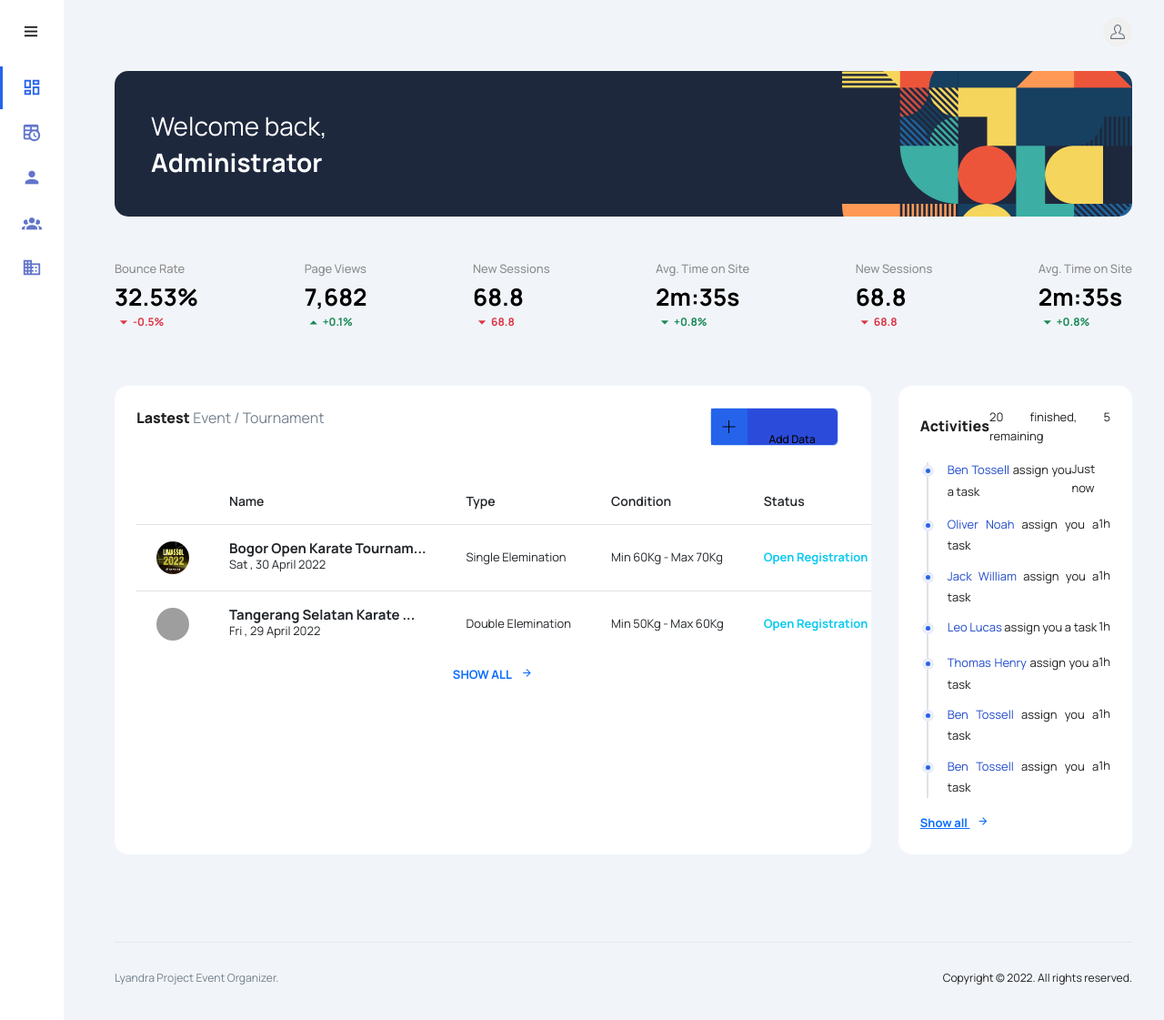
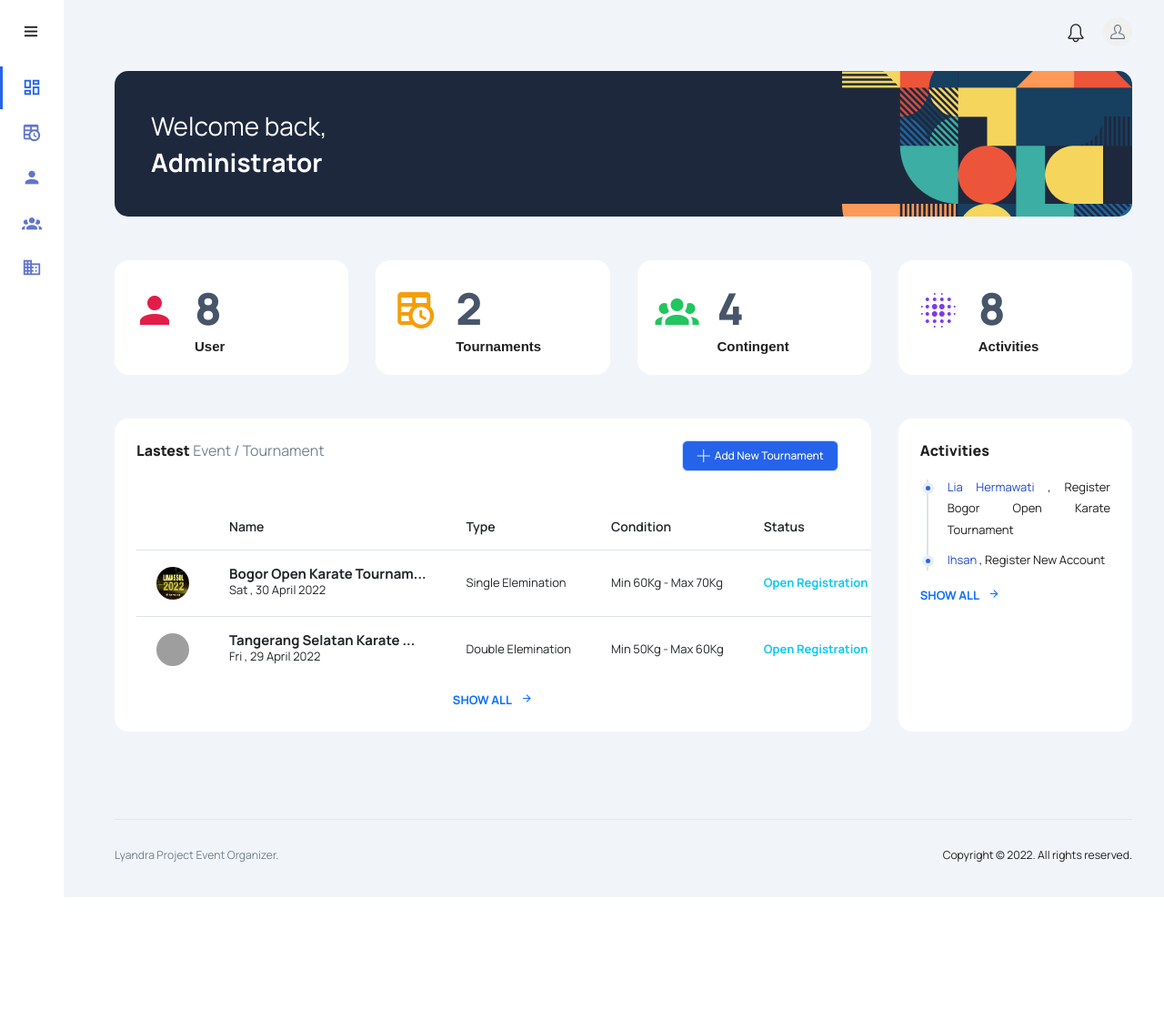
Before and after one commit to fhaards/lyandra-app, a CodeIgniter app: page /database/dashboard in a window 1280 px wide. Shown: the whole page at 91% size. After the commit the page ends 986 px from the top, so only its background shows below. Run offline with CodeIgniter, Linux system fonts and the light colour scheme; a user stored in the database is signed in; data comes from the database, SQL or seed files in the repository; both versions use the stored data as it was after the commit; some libraries are stand-ins or nearby versions; grey boxes are pictures that could not be loaded.

Commit message:
progress 96%

```diff
--- a/application/controllers/HomepageUser.php
+++ b/application/controllers/HomepageUser.php
@@ -8,6 +8,7 @@ class HomepageUser extends CI_Controller
 		parent::__construct();
 		redirectIfNotLogin();
 		$this->load->model('modelTournament');
+		$this->load->model('modelDashboard');
 		$this->load->helper('form');
 		$this->load->helper('date');
 		$this->load->helper('array');
@@ -20,6 +21,7 @@ class HomepageUser extends CI_Controller
 		// $this->crumbs->add('Dashboard', base_url() . 'settings/about');
 		$data['breadcrumb'] = $this->crumbs->output();
 		$data['item']  = $this->modelTournament->readAllOrderLimit();
+		$data['activities']  = $this->modelDashboard->readActivities(getUserData()['user_id']);
 		$data['title'] 	 =  APP_NAME;
 		$data['content'] = 'dashboard';
 		$this->load->view('master', $data);
--- a/application/helpers/global_helper.php
+++ b/application/helpers/global_helper.php
@@ -68,6 +68,13 @@ function getCompanyData()
     return $ci->modelApp->findBy('about', 'id', '1');
 }
 
+function countData($table)
+{
+    $ci = &get_instance();
+    $ci->load->model('modelApp');
+    return $ci->modelApp->countData($table);
+}
+
 function setDate($getDates)
 {
     return date('D , d F Y', strtotime($getDates));
@@ -78,10 +85,11 @@ function setTimeDate($getDates)
     return date('d F Y - H:i', strtotime($getDates));
 }
 
-function myDateInterval($dateToCompare)
+
+function myDateInterval($getDate)
 {
     $dateInterval = '';
-    $dateToCompare = new DateTime($dateToCompare);
+    $dateToCompare = new DateTime($getDate);
     $dateNow  = new DateTime(date('Y-m-d H:i:s', time()));
     $interval = $dateToCompare->diff($dateNow);
 
@@ -117,12 +125,13 @@ function myDateInterval($dateToCompare)
     return trim($dateInterval);
 }
 
-function compareDate($date){
+function compareDate($date)
+{
     $date_now = date("Y-m-d H:i:s"); // this format is string comparable
 
     if ($date_now >= $date) {
         $result = '2';
-    }else{
+    } else {
         $result = '1';
     }
     return $result;
@@ -220,10 +229,11 @@ function setParticipantStatus($setStatus)
     return $setStyle;
 }
 
-function checkWeightCondition($min, $max, $value){
-    if(($min <= $value) && ($value <= $max)) :
+function checkWeightCondition($min, $max, $value)
+{
+    if (($min <= $value) && ($value <= $max)) :
         $result = true;
-    else:
+    else :
         $result = false;
     endif;
     return $result;
--- a/application/models/ModelApp.php
+++ b/application/models/ModelApp.php
@@ -21,6 +21,14 @@ class ModelApp extends CI_Model
         $this->db->where($fieldName, $value);
         $query = $this->db->get();
         return $query->row_array();
+    }
+
+    function countData($table)
+    {
+        $this->db->select('*');
+        $this->db->from($table);
+        $query = $this->db->get();
+        return $query->num_rows();
     }
 
     function read($table)
--- /dev/null
+++ b/application/models/ModelDashboard.php
@@ -0,0 +1,22 @@
+<?php
+defined('BASEPATH') or exit('No direct script access allowed');
+
+class ModelDashboard extends CI_Model
+{
+
+    public function __construct()
+    {
+        $this->load->database();
+    }
+
+    function readActivities($iduser)
+    {
+        $this->db->select('*');
+        $this->db->from('activities');
+        $this->db->join('users', 'activities.activities_user = users.user_id', 'INNER');
+        $this->db->where_not_in('activities.activities_user', $iduser);
+        $this->db->order_by('activities_date', 'desc');
+        $this->db->limit(5);
+        return $this->db->get()->result_array();
+    }
+}
--- a/application/views/master.php
+++ b/application/views/master.php
@@ -81,6 +81,8 @@ defined('BASEPATH') or exit('No direct script access allowed');
 	<script src="<?php echo base_url() . 'assets/cms/js/Chart.roundedBarCharts.js'; ?>"></script>
 	<script src="<?php echo base_url() . 'assets/vendor/sweetalert2/sweetalert2.all.min.js'; ?>"></script>
 	<script src="<?php echo base_url() . 'assets/vendor/tinymce/tinymce.min.js'; ?>"></script>
+	<script src="<?php echo base_url() . 'assets/vendor/tinymce/tinymce.min.js'; ?>"></script>
+	<script src="<?php echo base_url() . 'assets/vendor/purecounter/purecounter.js'; ?>"></script>
 	<script>
 		var BASE_URL = "<?php echo base_url(); ?>";
 		var SITE_URL = "<?php echo site_url(); ?>";
--- a/application/views/pages/dashboard/dashboard-admin.php
+++ b/application/views/pages/dashboard/dashboard-admin.php
@@ -1,35 +1,40 @@
-<div class="row">
-    <div class="col-sm-12">
-        <div class="statistics-details d-flex align-items-center justify-content-between">
+<div class="row gy-4 statistics-details counts" id="counts">
+    <div class="col-lg-3 col-md-4">
+        <div class="count-box">
+            <i class="mdi mdi-account p-0" style="color: #e11d48;"></i>
             <div>
-                <p class="statistics-title">Bounce Rate</p>
-                <h3 class="rate-percentage">32.53%</h3>
-                <p class="text-danger d-flex"><i class="mdi mdi-menu-down"></i><span>-0.5%</span></p>
+                <span data-purecounter-start="0" data-purecounter-end="<?= countData('users'); ?>" data-purecounter-duration="1" class="purecounter"></span>
+                <p>User</p>
             </div>
+        </div>
+    </div>
+
+    <div class="col-lg-3 col-md-4">
+        <div class="count-box">
+            <i class="mdi mdi-timetable p-0" style="color: #f59e0b;"></i>
             <div>
-                <p class="statistics-title">Page Views</p>
-                <h3 class="rate-percentage">7,682</h3>
-                <p class="text-success d-flex"><i class="mdi mdi-menu-up"></i><span>+0.1%</span></p>
+                <span data-purecounter-start="0" data-purecounter-end="<?= countData('tournament'); ?>" data-purecounter-duration="1" class="purecounter"></span>
+                <p>Tournaments</p>
             </div>
+        </div>
+    </div>
+
+    <div class="col-lg-3 col-md-4">
+        <div class="count-box">
+            <i class="mdi mdi-account-group p-0" style="color: #22c55e;"></i>
             <div>
-                <p class="statistics-title">New Sessions</p>
-                <h3 class="rate-percentage">68.8</h3>
-                <p class="text-danger d-flex"><i class="mdi mdi-menu-down"></i><span>68.8</span></p>
+                <span data-purecounter-start="0" data-purecounter-end="<?= countData('contingent'); ?>" data-purecounter-duration="1" class="purecounter"></span>
+                <p>Contingent</p>
             </div>
-            <div class="d-none d-md-block">
-                <p class="statistics-title">Avg. Time on Site</p>
-                <h3 class="rate-percentage">2m:35s</h3>
-                <p class="text-success d-flex"><i class="mdi mdi-menu-down"></i><span>+0.8%</span></p>
-            </div>
-            <div class="d-none d-md-block">
-                <p class="statistics-title">New Sessions</p>
-                <h3 class="rate-percentage">68.8</h3>
-                <p class="text-danger d-flex"><i class="mdi mdi-menu-down"></i><span>68.8</span></p>
-            </div>
-            <div class="d-none d-md-block">
-                <p class="statistics-title">Avg. Time on Site</p>
-                <h3 class="rate-percentage">2m:35s</h3>
-                <p class="text-success d-flex"><i class="mdi mdi-menu-down"></i><span>+0.8%</span></p>
+        </div>
+    </div>
+
+    <div class="col-lg-3 col-md-4">
+        <div class="count-box">
+            <i class="mdi mdi-blur p-0" style="color: #7c3aed;"></i>
+            <div>
+                <span data-purecounter-start="0" data-purecounter-end="<?= countData('activities'); ?>" data-purecounter-duration="1" class="purecounter"></span>
+                <p>Activities</p>
             </div>
         </div>
     </div>
--- a/application/views/pages/dashboard/dashboard-user.php
+++ b/application/views/pages/dashboard/dashboard-user.php
@@ -1,6 +1,6 @@
 <div class="row">
 
-    <div class="col-lg-9 col-md-9 col-12 grid-margin stretch-card">
+    <div class="col-md-9 col-lg-9 col-12 grid-margin stretch-card">
         <div class="card card-rounded">
             <div class="card-body table-responsive">
                 <div class="d-sm-flex justify-content-between align-items-start mb-4">
@@ -11,7 +11,10 @@
                     </div>
                     <?php if (isSuperAdmin()) : ?>
                         <div>
-                            <a href="<?= base_url() . 'tournament/add'; ?>" type="button" class="btn btn-social-icon-text btn-primary"><i class="ti-plus"></i>Add Data</a>
+                            <a href="<?= base_url() . 'tournament/add'; ?>" type="button" class="btn btn-primary d-flex align-items-center text-white">
+                                <i class="ti-plus"></i>
+                                <span> Add New Tournament </span>
+                            </a>
                         </div>
                     <?php endif; ?>
                 </div>
@@ -72,7 +75,7 @@
 
                     <div class="wrapper w-100 text-center mt-2">
                         <p class="mb-0">
-                            <a href="<?= base_url().'tournament';?>" class="fw-bold text-primary text-uppercase text-decoration-none"><span>Show all</span> <i class="mdi mdi-arrow-right ms-2"></i></a>
+                            <a href="<?= base_url() . 'tournament'; ?>" class="fw-bold text-primary text-uppercase text-decoration-none"><span>Show all</span> <i class="mdi mdi-arrow-right ms-2"></i></a>
                         </p>
                     </div>
                 </div>
@@ -80,61 +83,30 @@
         </div>
     </div>
 
-    <div class="col-md-3 col-lg-3 grid-margin stretch-card">
+    <div class="col-md-9 col-lg-3 grid-margin stretch-card">
         <div class="card card-rounded">
             <div class="card-body">
                 <div class="d-flex align-items-center justify-content-between mb-3">
                     <h4 class="card-title card-title-dash">Activities</h4>
-                    <p class="mb-0">20 finished, 5 remaining</p>
+                    <!-- <p class="mb-0">20 finished, 5 remaining</p> -->
                 </div>
                 <ul class="bullet-line-list">
-                    <li>
-                        <div class="d-flex justify-content-between">
-                            <div><span class="text-light-green">Ben Tossell</span> assign you a task</div>
-                            <p>Just now</p>
-                        </div>
-                    </li>
-                    <li>
-                        <div class="d-flex justify-content-between">
-                            <div><span class="text-light-green">Oliver Noah</span> assign you a task</div>
-                            <p>1h</p>
-                        </div>
-                    </li>
-                    <li>
-                        <div class="d-flex justify-content-between">
-                            <div><span class="text-light-green">Jack William</span> assign you a task</div>
-                            <p>1h</p>
-                        </div>
-                    </li>
-                    <li>
-                        <div class="d-flex justify-content-between">
-                            <div><span class="text-light-green">Leo Lucas</span> assign you a task</div>
-                            <p>1h</p>
-                        </div>
-                    </li>
-                    <li>
-                        <div class="d-flex justify-content-between">
-                            <div><span class="text-light-green">Thomas Henry</span> assign you a task</div>
-                            <p>1h</p>
-                        </div>
-                    </li>
-                    <li>
-                        <div class="d-flex justify-content-between">
-                            <div><span class="text-light-green">Ben Tossell</span> assign you a task</div>
-                            <p>1h</p>
-                        </div>
-                    </li>
-                    <li>
-                        <div class="d-flex justify-content-between">
-                            <div><span class="text-light-green">Ben Tossell</span> assign you a task</div>
-                            <p>1h</p>
-                        </div>
-                    </li>
+                    <?php foreach ($activities as $ac) : ?>
+                        <li>
+                            <div class="d-flex justify-content-between">
+                                <div>
+                                    <span class="text-light-green"><?= $ac['name']; ?></span> ,
+                                    <?= $ac['activities_type'] . ' ' . $ac['activities_text']; ?>
+                                </div>
+                                <!-- <p><?= myDateInterval($ac['activities_date']); ?></p> -->
+                            </div>
+                        </li>
+                    <?php endforeach; ?>
                 </ul>
                 <div class="list align-items-center pt-3">
                     <div class="wrapper w-100">
                         <p class="mb-0">
-                            <a href="#" class="fw-bold text-primary">Show all <i class="mdi mdi-arrow-right ms-2"></i></a>
+                            <a href="#" class="fw-bold text-primary text-uppercase text-decoration-none"><span>Show all</span> <i class="mdi mdi-arrow-right ms-2"></i></a>
                         </p>
                     </div>
                 </div>
--- a/application/views/pages/tournament/edit.php
+++ b/application/views/pages/tournament/edit.php
@@ -181,6 +181,7 @@
                     <div id="flush-collapse3" class="accordion-collapse collapse py-5" aria-labelledby="flush-heading3" data-bs-parent="#accordionEditTournament">
                         <div class="container">
                             <?php echo form_open_multipart("tournament/update-file/" . $item->tournament_id, array('class' => 'form-sample')); ?>
+                            <input type="hidden" name="tournament_name" value="<?= $item->tournament_name; ?>">
                             <table class="mb-5 table table-bordered table-striped">
                                 <thead>
                                     <tr>
--- a/application/views/partials/_navbar.php
+++ b/application/views/partials/_navbar.php
@@ -80,9 +80,9 @@
       </li> -->
 
       <!-- Notification -->
-      <!-- <li class="nav-item dropdown">
+      <li class="nav-item dropdown">
         <a class="nav-link count-indicator" id="notificationDropdown" href="#" data-bs-toggle="dropdown">
-          <i class="icon-mail"></i>
+          <i class="icon-bell"></i>
         </a>
         <div class="dropdown-menu dropdown-menu-right navbar-dropdown preview-list pb-0" aria-labelledby="notificationDropdown">
           <a class="dropdown-item py-3 border-bottom">
@@ -93,7 +93,7 @@
           </a>
           <a class="dropdown-item preview-item py-3">
             <div class="preview-thumbnail">
-              <i class="mdi mdi-alert m-auto text-primary"></i>
+              <i class="mdi mdi-check-circle m-auto text-primary"></i>
             </div>
             <div class="preview-item-content">
               <h6 class="preview-subject fw-normal text-dark mb-1">
@@ -102,28 +102,8 @@
               <p class="fw-light small-text mb-0">Just now</p>
             </div>
           </a>
-          <a class="dropdown-item preview-item py-3">
-            <div class="preview-thumbnail">
-              <i class="mdi mdi-settings m-auto text-primary"></i>
-            </div>
-            <div class="preview-item-content">
-              <h6 class="preview-subject fw-normal text-dark mb-1">Settings</h6>
-              <p class="fw-light small-text mb-0">Private message</p>
-            </div>
-          </a>
-          <a class="dropdown-item preview-item py-3">
-            <div class="preview-thumbnail">
-              <i class="mdi mdi-airballoon m-auto text-primary"></i>
-            </div>
-            <div class="preview-item-content">
-              <h6 class="preview-subject fw-normal text-dark mb-1">
-                New user registration
-              </h6>
-              <p class="fw-light small-text mb-0">2 days ago</p>
-            </div>
-          </a>
         </div>
-      </li> -->
+      </li>
 
       <!-- Search -->
       <!-- <li class="nav-item">
--- a/assets/cms/css/vertical-layout-light/custom-style.css
+++ b/assets/cms/css/vertical-layout-light/custom-style.css
@@ -28,7 +28,7 @@
 .img-tour-header {
     z-index: 1;
     position: relative;
-    margin-top:65px !important;
+    margin-top: 65px !important;
 }
 
 .img-tour-banner img {
@@ -53,14 +53,14 @@
     object-fit: cover;
 }
 
-.card-tour-detail .button-information{
-    border:1px solid #e5e7eb;
+.card-tour-detail .button-information {
+    border: 1px solid #e5e7eb;
     background-color: #f9fafb;
 }
 
-.card-tour-detail .button-information:hover{
+.card-tour-detail .button-information:hover {
     background-color: #e5e7eb;
-    color:#1d4ed8;
+    color: #1d4ed8;
 }
 
 .detail-header {
@@ -95,13 +95,13 @@
     z-index: 2;
     object-fit: cover;
     background: #fff;
-    width:150px;
-    height:150px;
+    width: 150px;
+    height: 150px;
 }
 
 .detail-header .detail-photo img {
-    width:100%;
-    height:100%;
+    width: 100%;
+    height: 100%;
     object-fit: cover;
     border-radius: 9px;
     border: 5px solid #fff;
@@ -138,10 +138,11 @@
 }
 
 /* AUTH */
-#auth-forms .auth-form{
+#auth-forms .auth-form {
     max-height: 100vh;
     overflow-y: auto;
 }
+
 #auth-forms .divider {
     width: 100%;
     text-align: center;
@@ -169,6 +170,42 @@
 }
 
 /* DATATABLES */
-.dataTables_wrapper .row{
-    margin-bottom:20px !important;
+.dataTables_wrapper .row {
+    margin-bottom: 20px !important;
 }
+
+/*--------------------------------------------------------------
+# Counts
+--------------------------------------------------------------*/
+
+
+.counts .count-box {
+    display: flex;
+    align-items: center;
+    padding: 20px 20px;
+    width: 100%;
+    background: #fff;
+    border-radius: 16px;
+}
+
+.counts .count-box i {
+    font-size: 48px;
+    line-height: 0;
+    margin-right: 20px;
+    color: #4154f1;
+    margin-top:-10px;
+}
+
+.counts .count-box span {
+    font-size: 48px;
+    display: block;
+    font-weight: 800;
+    color: #475569;
+}
+
+.counts .count-box p {
+    padding: 0;
+    margin: 0;
+    font-family: "Nunito", sans-serif;
+    font-size: 15px;
+}
```
Also changed, not shown: application/controllers/Contingent.php (+16 -4 lines), application/controllers/Tournament.php (+64 -11 lines), assets/public_assets/css/style.css (+5 -3 lines), db_lyandra_app.sql (+55 -47 lines), 2 other files.
